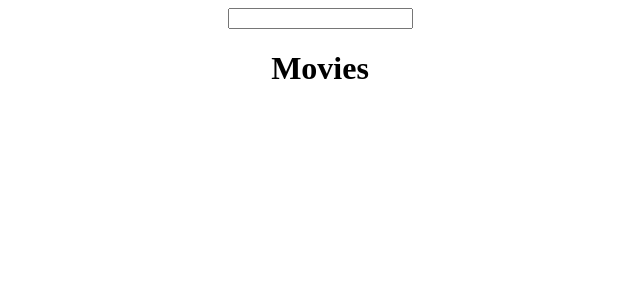
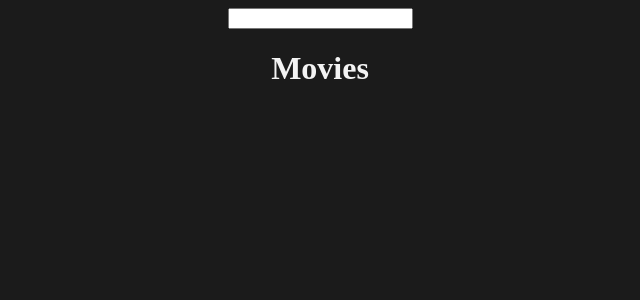
Before and after one commit to jtothmark2/project-day, a React (Create React App) app in the folder frontend/clapp/: page / in a window 1280 px wide. Shown: the top 300 px of the page, without its empty margins (320-960 px from the left). Built offline with nearby package versions, Linux system fonts and the light colour scheme.

Commit message:
Css Colors

```diff
--- a/frontend/clapp/src/App.css
+++ b/frontend/clapp/src/App.css
@@ -1,3 +1,10 @@
-.App {
+:root{
+  --primary: #C13030;
+  --backrgound: #1B1B1B;
+  --contrast: #F3F3F3;
+}
+body {
   text-align: center;
+  background-color: var(--backrgound);
+  color: var(--contrast);
 }
--- a/frontend/clapp/src/App.js
+++ b/frontend/clapp/src/App.js
@@ -3,6 +3,7 @@ import {Component, React} from 'react';
 import Movies from './Movies';
 import Foods from './Foods';
 import Receipt from './Receipt';
+import Navbar from './Navbar';
 
 class App extends Component {
   state = {
@@ -21,6 +22,7 @@ class App extends Component {
           <Foods app={this}/>}
         {this.state.step == 2 &&
           <Receipt app={this}/>}
+          <Navbar/>
       </div>
     );
   }
```
Also changed, not shown: frontend/clapp/src/Navbar.js (line endings or trailing spaces).
